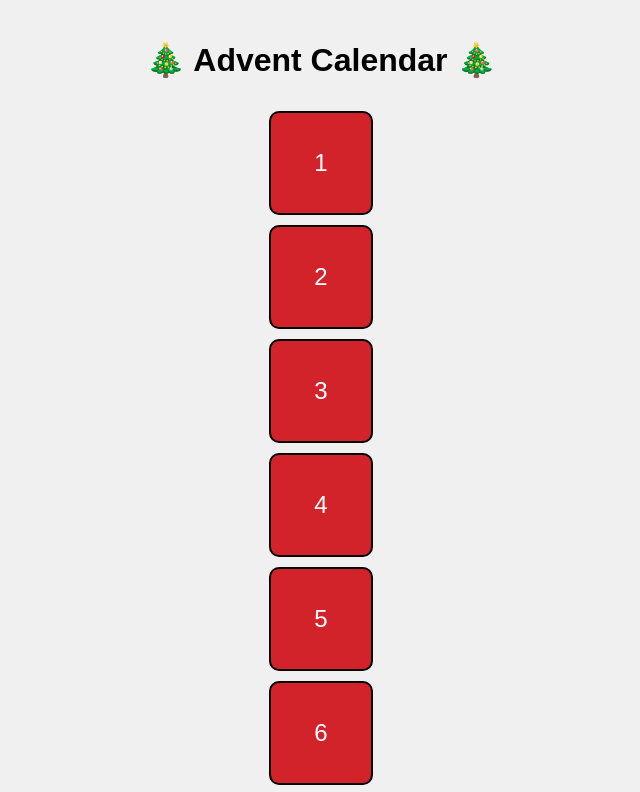
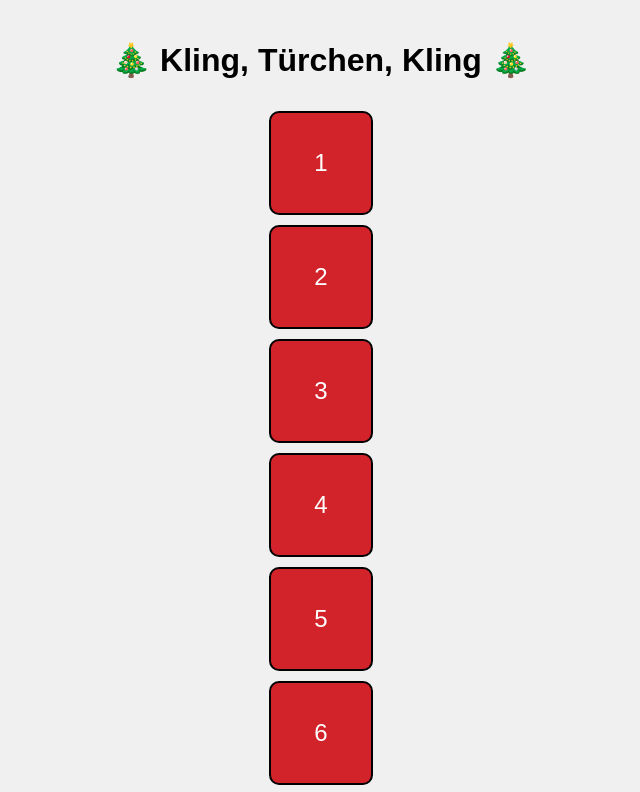
Before and after one commit to Kosmonautin1/KARLlender, a plain HTML site: page index.html in a window 1280 px wide. Shown: the top 792 px of the page, without its empty margins (319-959 px from the left). Drawn offline with Linux system fonts and the light colour scheme.

Commit message:
Update index.html

```diff
--- a/index.html
+++ b/index.html
@@ -43,7 +43,7 @@
     </style>
 </head>
 <body>
-    <h1 style="width: 100%; text-align: center;">🎄 Advent Calendar 🎄</h1>
+    <h1 style="width: 100%; text-align: center;">🎄 Kling, Türchen, Kling 🎄</h1>
     <div id="calendar">
         <!-- Example of 24 doors, each with a unique Spotify link -->
         <div class="door" data-day="1" data-spotify="https://open.spotify.com/intl-de/track/0KixIFbJPLjVUgCiTgR649?si=8bb020bbe9624071">1</div>
```
